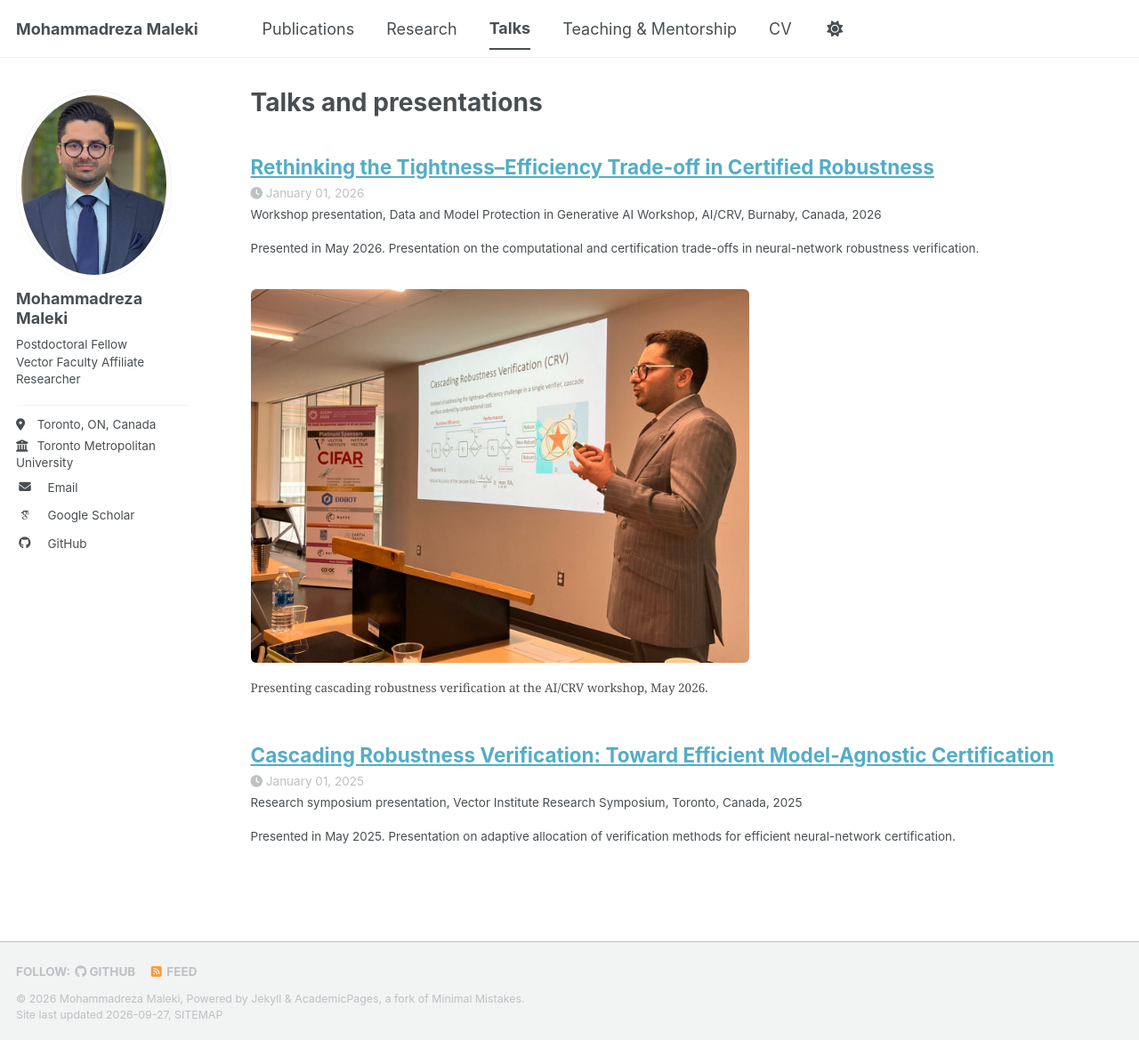
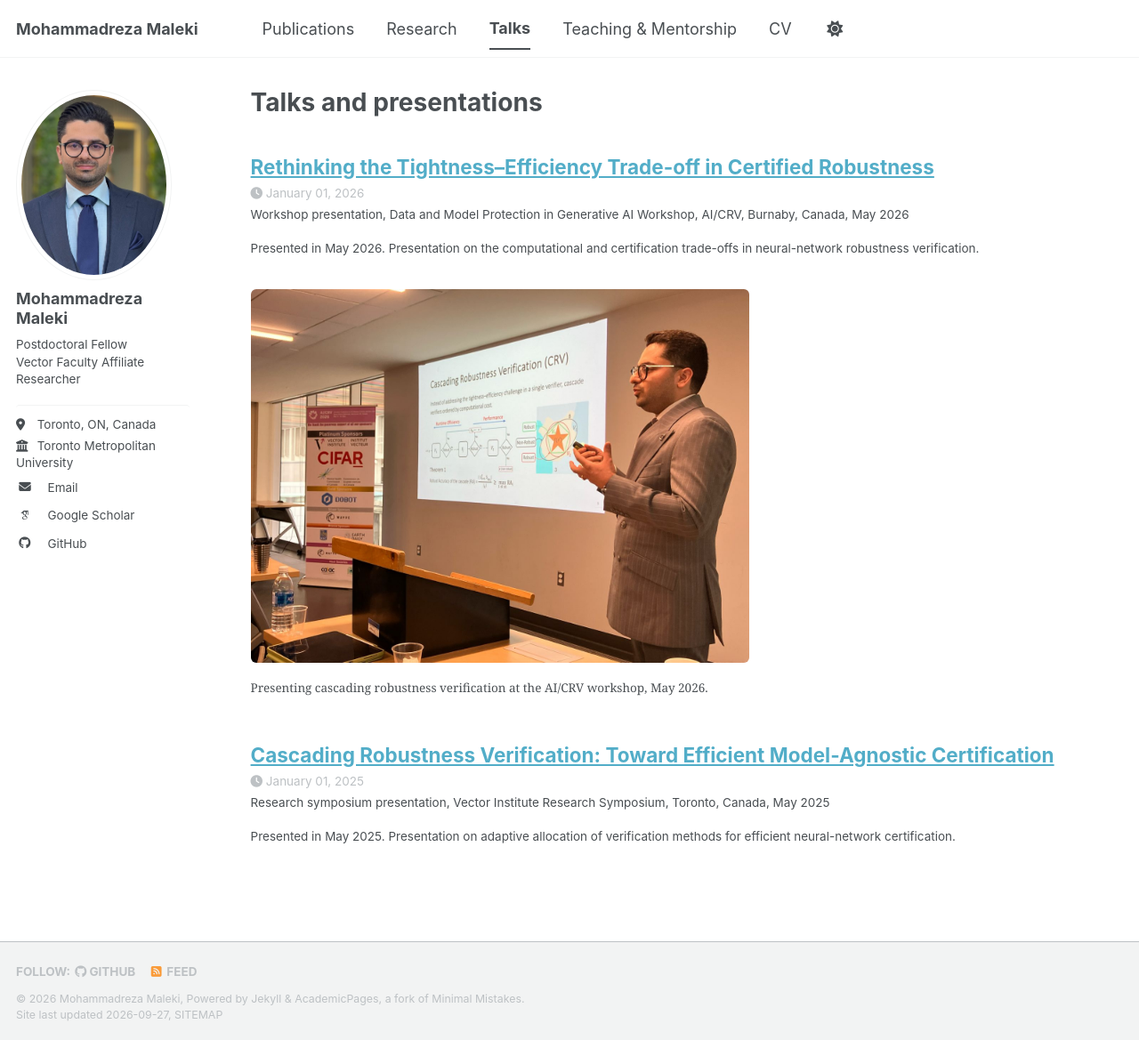
Before and after one commit to Mrezamaleki/mrezamaleki.github.io, a Jekyll site: the page built from _pages/talks.html, in a window 1280 px wide and 1169 px high. Shown: the whole window at 89% size. Built offline with Jekyll 4.4.1, drawn with Linux system fonts in a browser that asks for light colours; some web fonts are replaced; a script bundle is joined from its source files by our own code; library files that are not in the unit come from our copies.

Commit message:
Show presentation month in listing

```diff
--- a/_includes/archive-single-talk.html
+++ b/_includes/archive-single-talk.html
@@ -36,7 +36,7 @@
       <p class="page__meta"><i class="fa fa-clock" aria-hidden="true"></i> {% include read-time.html %}</p>
     {% endif %}
     {% if post.date %}<p class="page__meta"><i class="fa fa-clock" aria-hidden="true"></i> {{ post.date | date: '%B %d, %Y' }}</p>{% endif %}
-    {% if post.venue %}<p class="archive__item-excerpt" itemprop="description">{{post.type}}, {{ post.venue }},  {{post.location}}{% if post.year %}, {{ post.year }}{% endif %} {% endif %}
+    {% if post.venue %}<p class="archive__item-excerpt" itemprop="description">{{post.type}}, {{ post.venue }},  {{post.location}}{% if post.month %}, {{ post.month }}{% endif %}{% if post.year %} {{ post.year }}{% endif %} {% endif %}
     {% if post.excerpt %}<div class="archive__item-excerpt" itemprop="description">{{ post.excerpt | markdownify }}</div>{% endif %}
     {% if post.photo %}
       <figure class="talk__photo">
```
